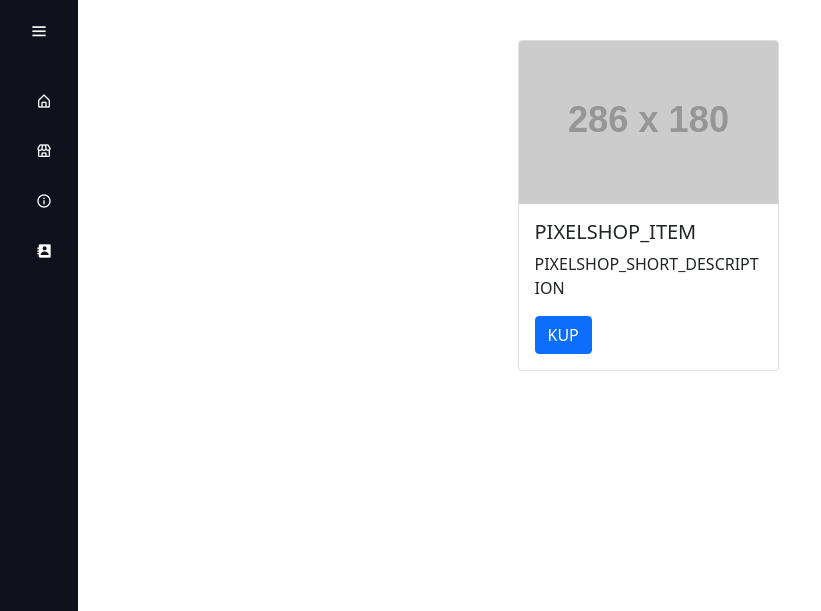
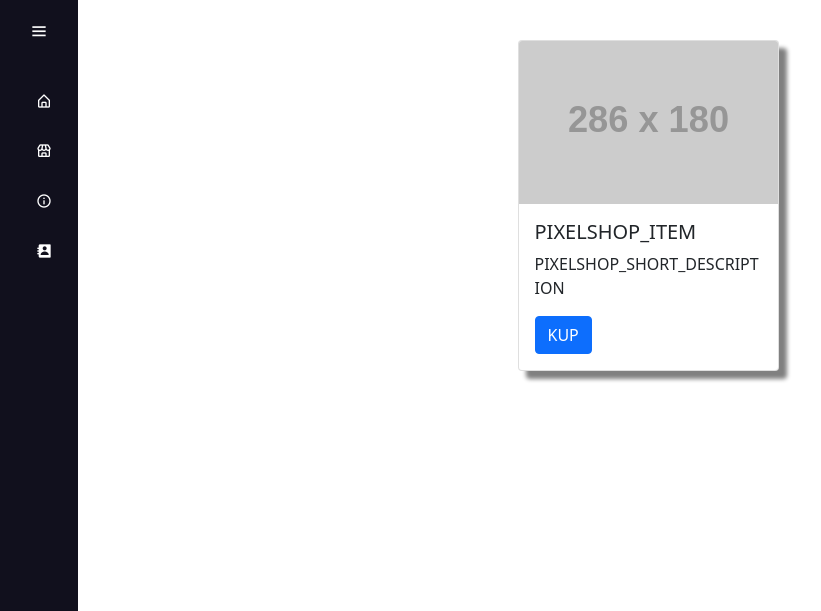
Before and after one commit to sliwaszymon/pixelshop_psiproject, a Django app: page /pixelshop/shop/ in a window 1280 px wide. Shown: the top 611 px of the page, without its empty margins (0-821 px from the left). Run offline with Django 3.2, Linux system fonts and the light colour scheme; grey boxes labelled with a size stand in for pictures from a placeholder-image service; data that the repository does not hold is empty; some libraries are stand-ins or nearby versions.

Commit message:
Update Card
added shadow to cards

```diff
--- a/pixelshop/static/website/css/shop.css
+++ b/pixelshop/static/website/css/shop.css
@@ -15,3 +15,6 @@
 .col-sm-6.col-lg-3.col-md-4{
     margin: 10px auto;
 }
+.card{
+    box-shadow: 8px 8px 4px grey;
+}
```
